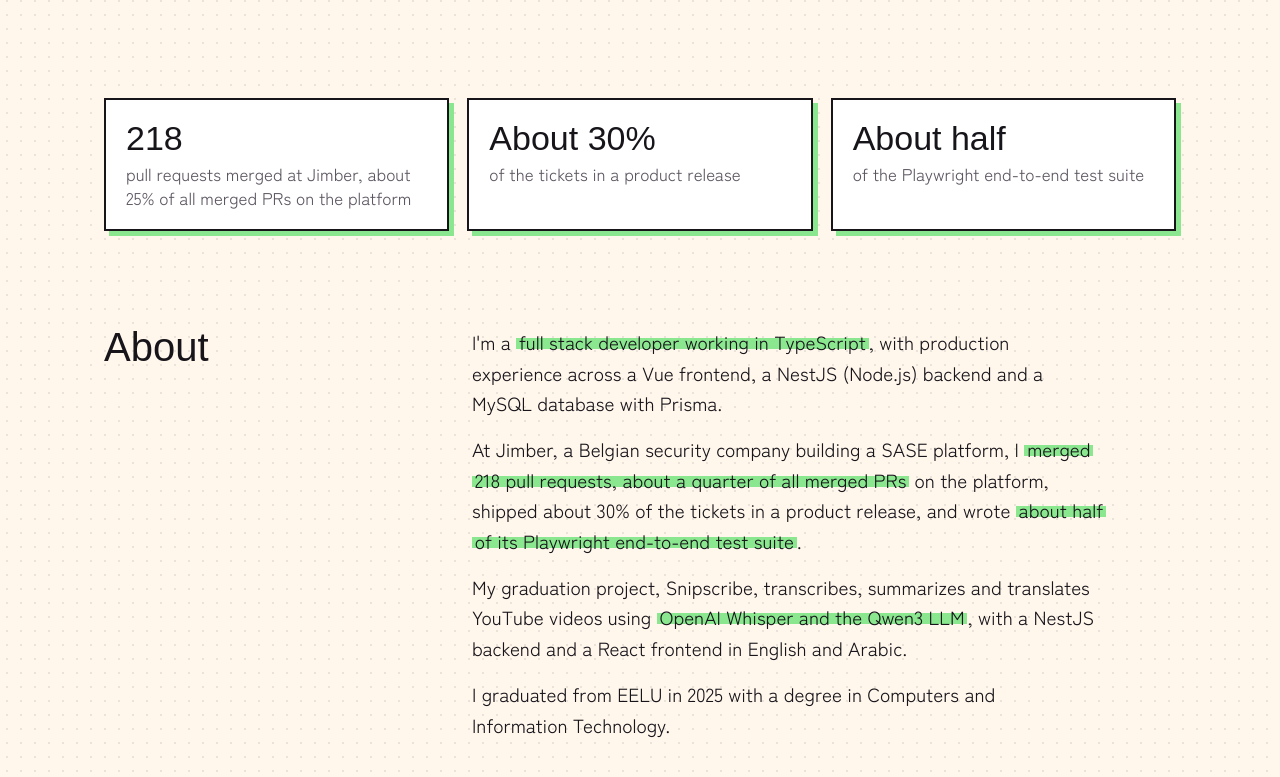
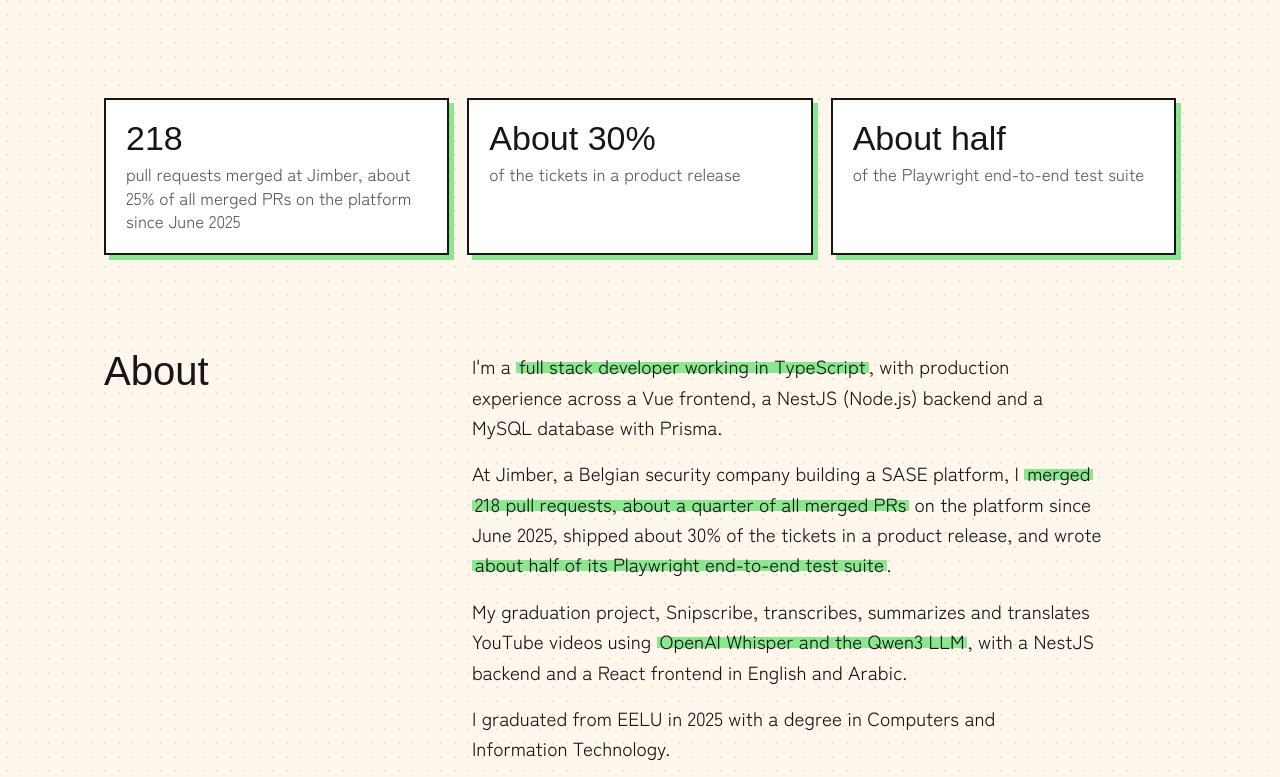
Before and after one commit to Mostafa-Safwat/msafwat, a Nuxt app: page / in a window 1280 px wide. Shown: the part 720-1497 px from the top of the page. Built offline with nearby package versions, Linux system fonts and the light colour scheme; a web font is replaced by a local one.

Commit message:
feat: update stats and about sections with specific timeframe for pull requests at Jimber

```diff
--- a/app/data/site.ts
+++ b/app/data/site.ts
@@ -11,15 +11,14 @@
 ]
 
 export const stats = [
-  { n: '218', l: 'pull requests merged at Jimber, about 25% of all merged PRs on the platform' },
+  { n: '218', l: 'pull requests merged at Jimber, about 25% of all merged PRs on the platform since June 2025' },
   { n: 'About 30%', l: 'of the tickets in a product release' },
   { n: 'About half', l: 'of the Playwright end-to-end test suite' },
 ]
 
-// ==text== is drawn with a highlighter mark.
 export const about = [
   "I'm a ==full stack developer working in TypeScript==, with production experience across a Vue frontend, a NestJS (Node.js) backend and a MySQL database with Prisma.",
-  'At Jimber, a Belgian security company building a SASE platform, I ==merged 218 pull requests, about a quarter of all merged PRs== on the platform, shipped about 30% of the tickets in a product release, and wrote ==about half of its Playwright end-to-end test suite==.',
+  'At Jimber, a Belgian security company building a SASE platform, I ==merged 218 pull requests, about a quarter of all merged PRs== on the platform since June 2025, shipped about 30% of the tickets in a product release, and wrote ==about half of its Playwright end-to-end test suite==.',
   'My graduation project, Snipscribe, transcribes, summarizes and translates YouTube videos using ==OpenAI Whisper and the Qwen3 LLM==, with a NestJS backend and a React frontend in English and Arabic.',
   'I graduated from EELU in 2025 with a degree in Computers and Information Technology.',
 ]
```
Also changed, not shown: 1 other file (tests, documents, lock files or other folders).
